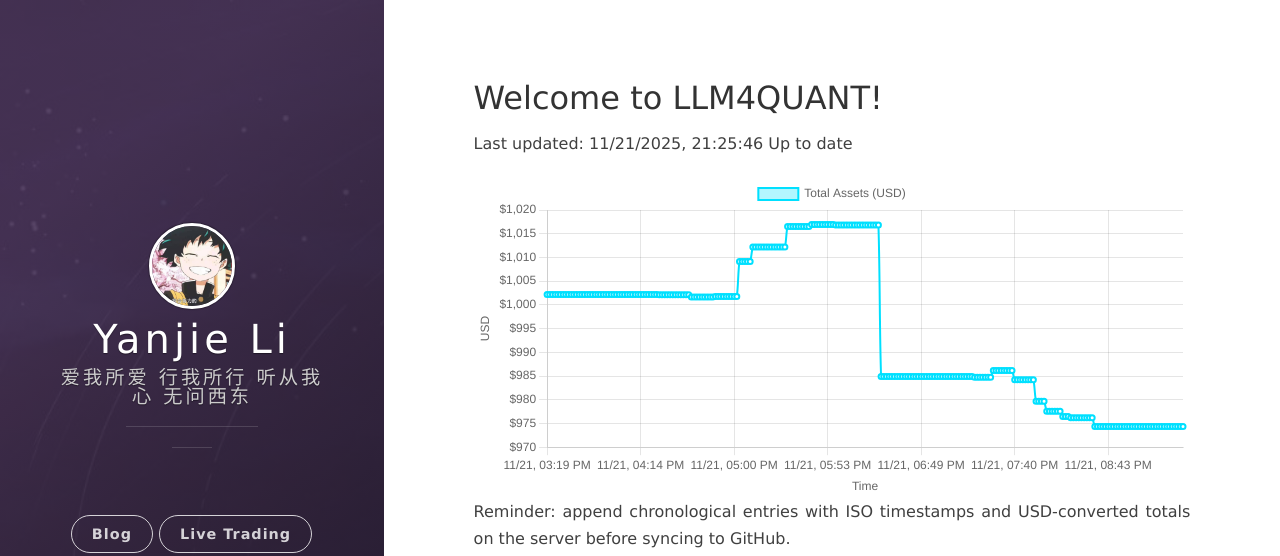
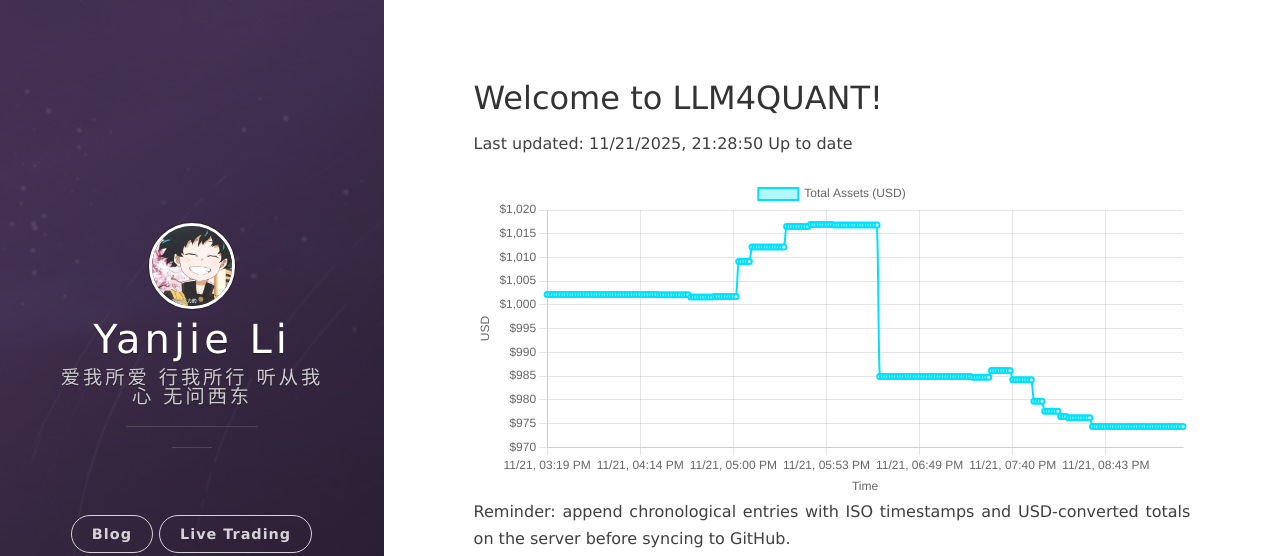
Before and after one commit to leeyegy/leeyegy.github.io, a Jekyll site: the page built from live-trading.html, in a window 1280 px wide. Shown: the top 556 px of the page. Built offline with Jekyll 4.4.1, drawn with Linux system fonts in a browser that asks for light colours; nearby versions of some CDN libraries.

Commit message:
AccountMonitor: update balance history 2025-11-22T05:28:50+08:00

```diff
--- a/assets/data/binance/balance-history.json
+++ b/assets/data/binance/balance-history.json
@@ -1,5 +1,5 @@
 {
-  "generatedAt": "2025-11-22T05:25:46+08:00",
+  "generatedAt": "2025-11-22T05:28:50+08:00",
   "asset": "total_usd_value",
   "history": [
     {
@@ -957,6 +957,10 @@
     {
       "timestamp": "2025-11-22T05:25:46+08:00",
       "totalUsd": 974.36593718
+    },
+    {
+      "timestamp": "2025-11-22T05:28:50+08:00",
+      "totalUsd": 974.36593718
     }
   ]
 }
```
